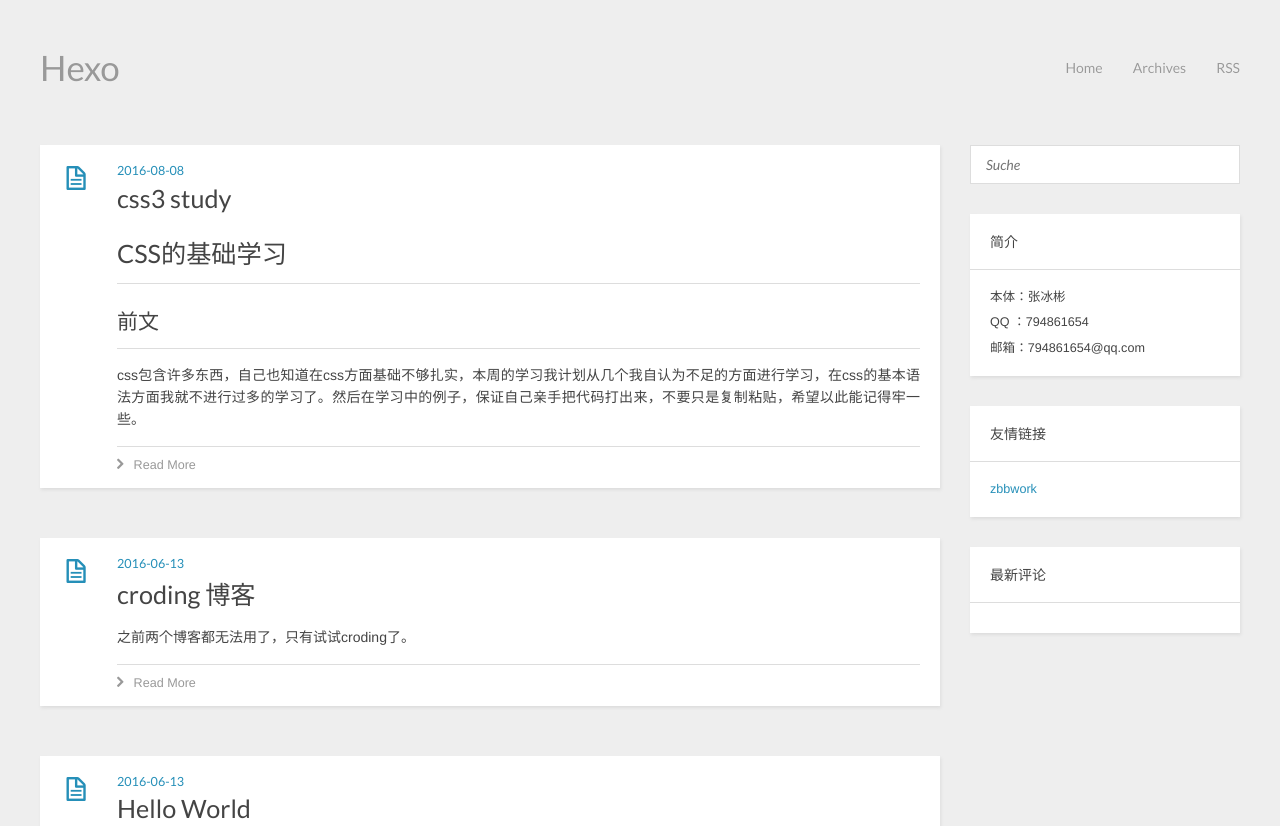
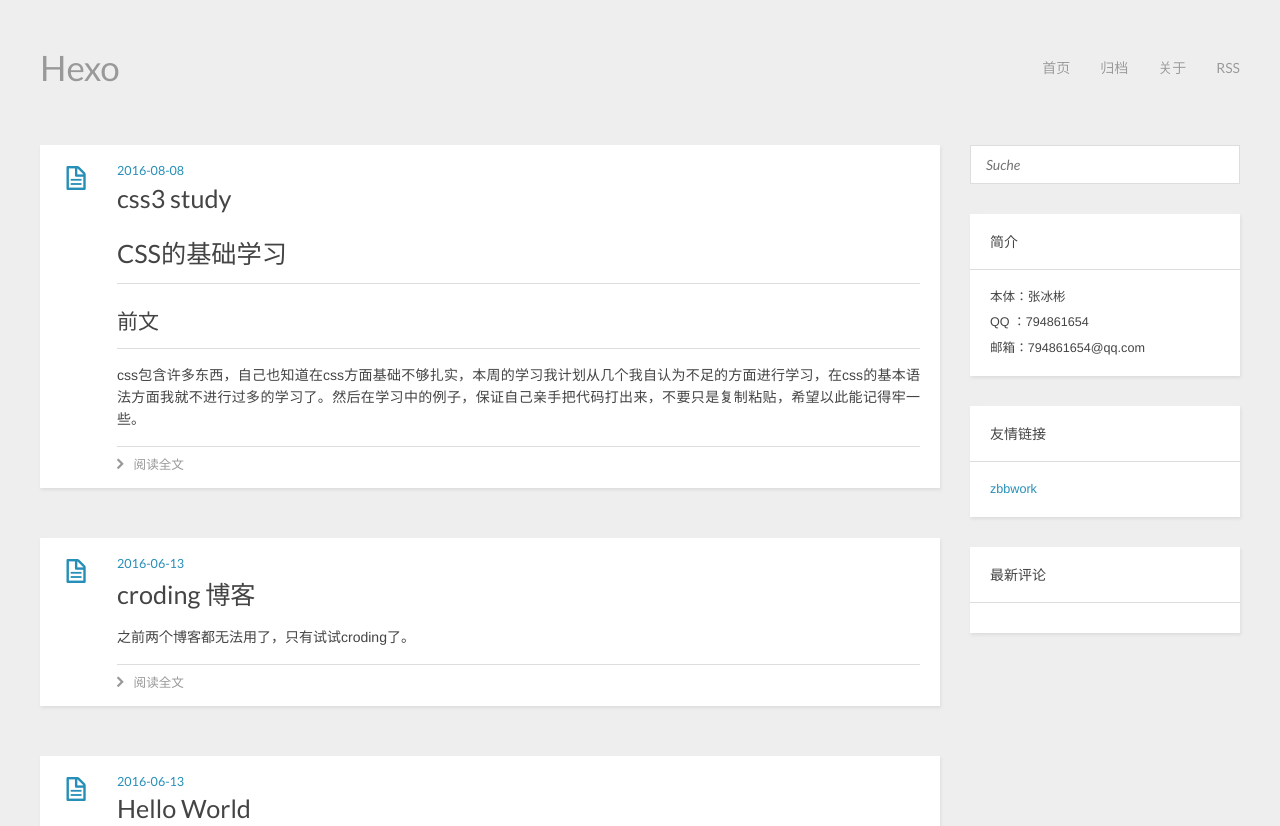
Before and after one commit to shuang13/shuang13.github.io, a plain HTML site: page index.html in a window 1280 px wide. Shown: the top 826 px of the page. Drawn offline with nearby package versions, Linux system fonts and the light colour scheme; a script that the page names is missing.

Commit message:
Site updated: 2016-08-08 21:29:39

```diff
--- a/index.html
+++ b/index.html
@@ -33,9 +33,11 @@
 <nav id="main-nav" class="alignright">
   <ul>
 
-      <li><a href="/">Home</a></li>
+      <li><a href="//">首页</a></li>
 
-      <li><a href="/archives">Archives</a></li>
+      <li><a href="//archives">归档</a></li>
+
+      <li><a href="//about">关于</a></li>
 
     <li> <a href="/atom.xml">RSS</a> </li>
   </ul>
@@ -68,7 +70,7 @@
 
 
           <div class="alignleft">
-            <a href="/2016/08/08/css3-study/#more" class="more-link">Read More</a>
+            <a href="/2016/08/08/css3-study/#more" class="more-link">阅读全文</a>
           </div>
 
 
@@ -105,7 +107,7 @@
 
 
           <div class="alignleft">
-            <a href="/2016/06/13/my-new-post/#more" class="more-link">Read More</a>
+            <a href="/2016/06/13/my-new-post/#more" class="more-link">阅读全文</a>
           </div>
 
 
```
Also changed, not shown: archives/2016/06/index.html (+4 -2 lines), archives/2016/08/index.html (+4 -2 lines), archives/2016/index.html (+4 -2 lines), archives/index.html (+4 -2 lines).
